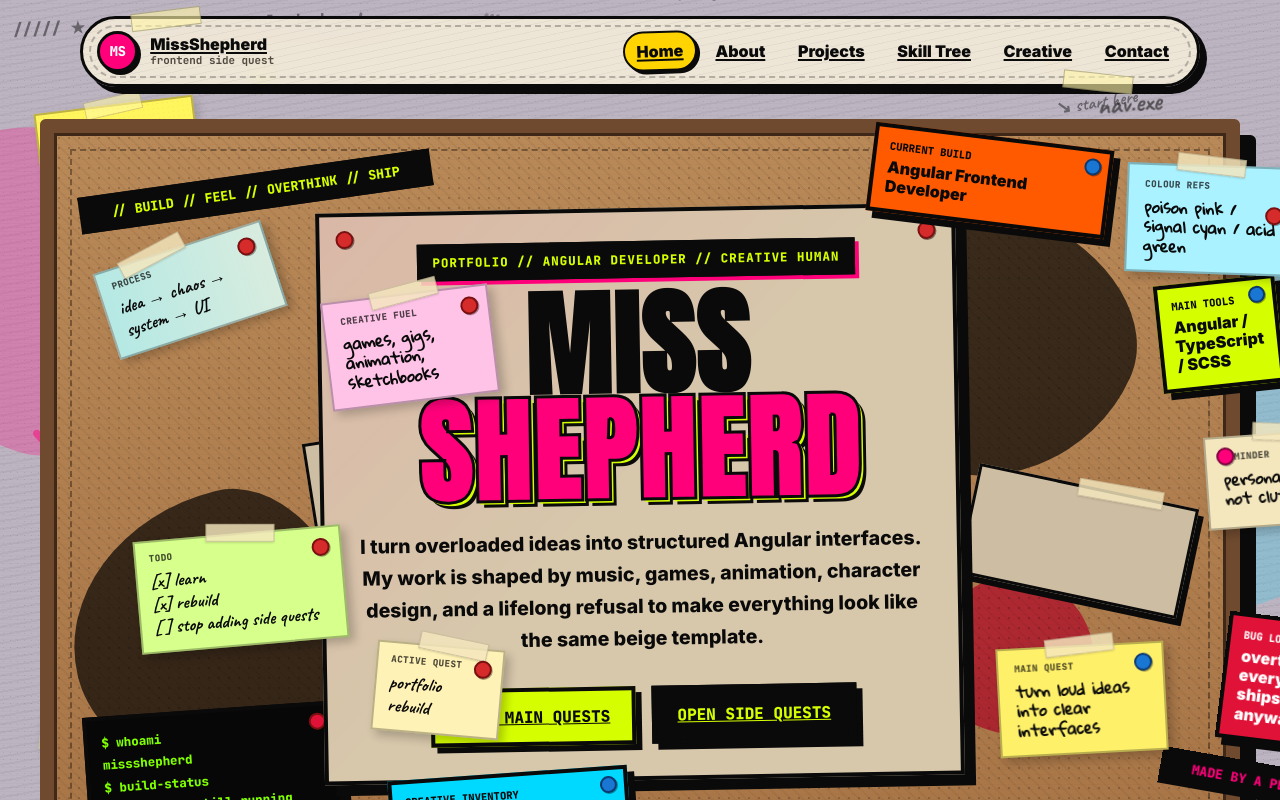
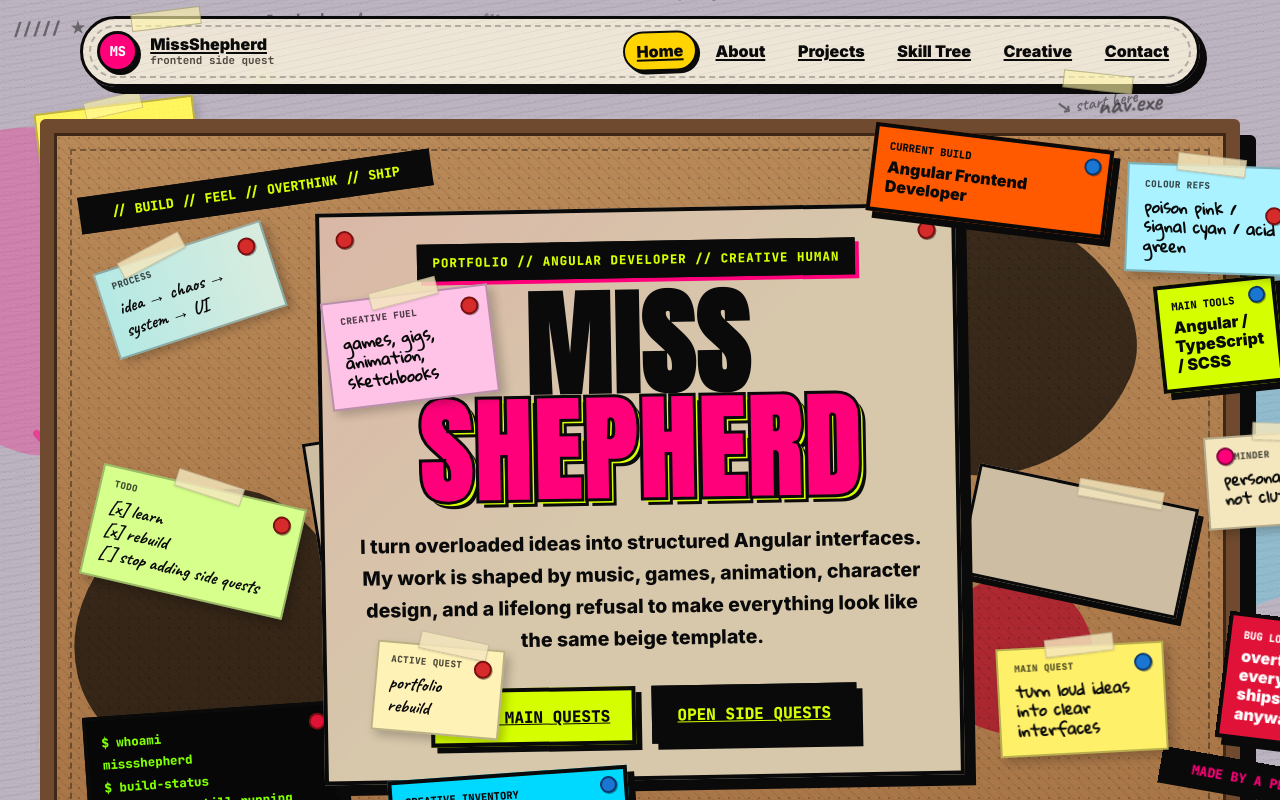
Before and after one commit to MissShepherd/missshepherd-portfolio, an Angular app: page / in a window 1280 px wide. Shown: the top 800 px of the page. Built offline with nearby package versions, Linux system fonts and the light colour scheme.

Commit message:
style: adjust clipping-list positioning for improved layout

```diff
--- a/src/app/pages/home/home.scss
+++ b/src/app/pages/home/home.scss
@@ -584,9 +584,9 @@
 }
 
 .clipping-list {
-  --x: 5.2rem;
-  --y: 25rem;
-  --rot: -5deg;
+  --x: 2.2rem;
+  --y: 22rem;
+  --rot: 13deg;
   --z: 58;
 
   width: 13rem;
```
